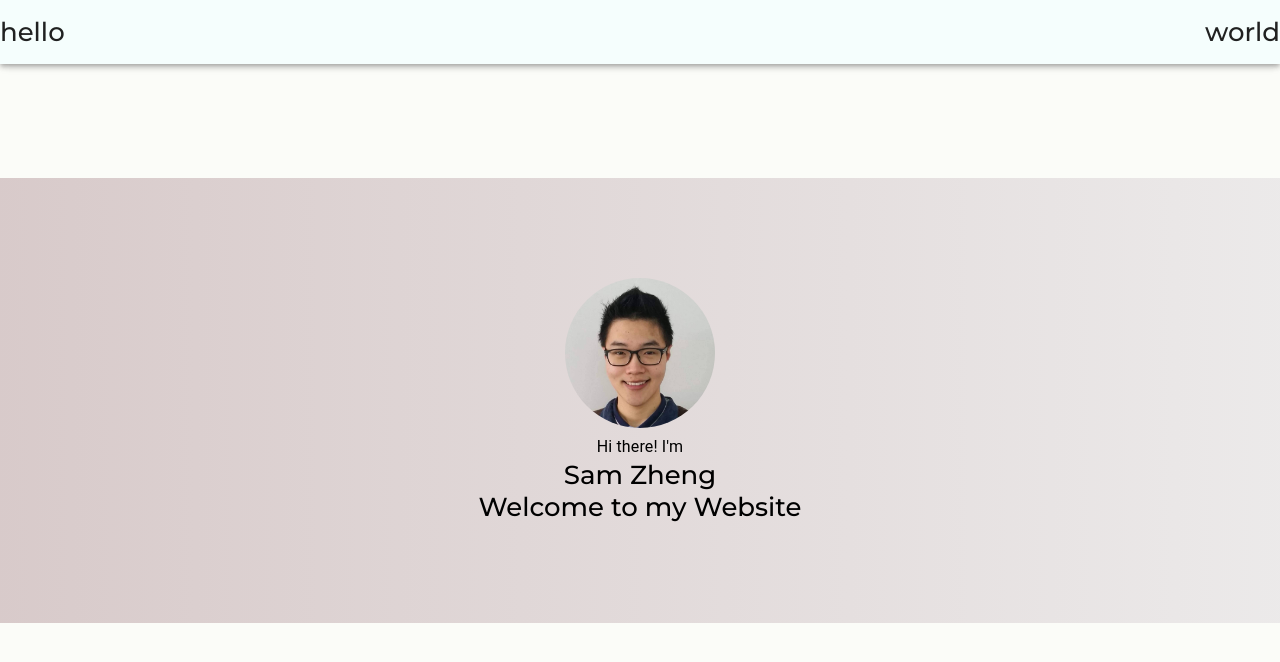
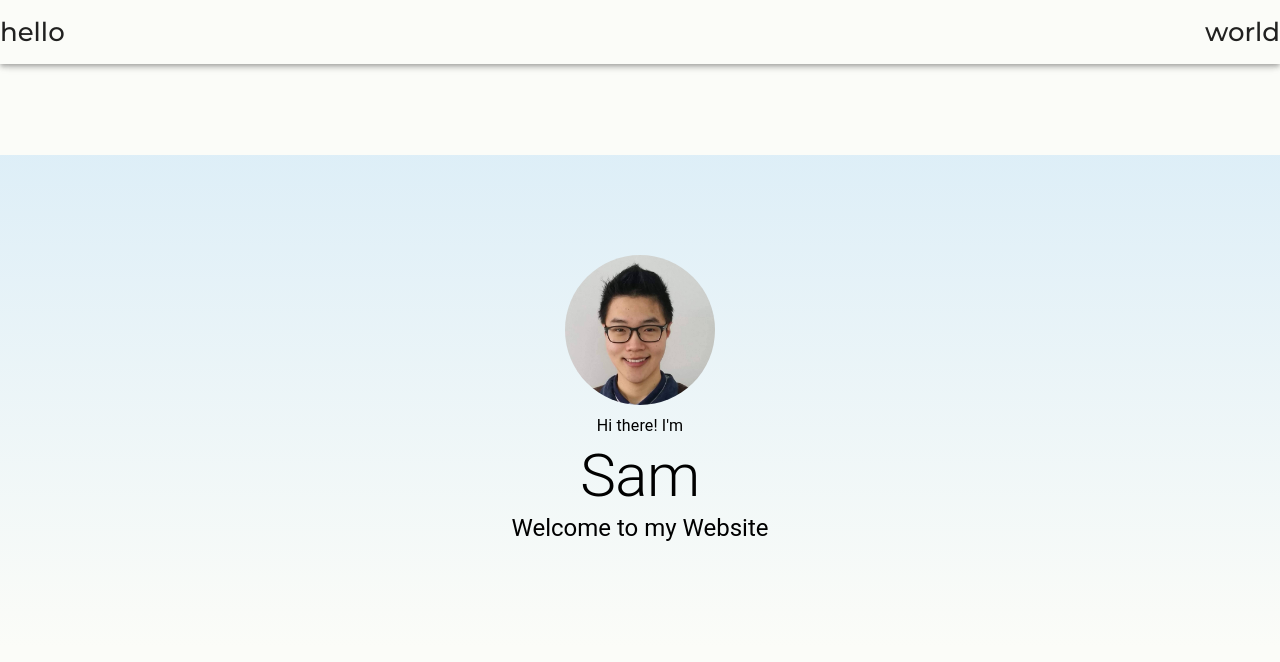
Before and after one commit to SamuelZheng11/Sams_Website, a React (Create React App) app: page / in a window 1280 px wide. Shown: the top 662 px of the page. Built offline with nearby package versions, Linux system fonts and the light colour scheme.

Commit message:
redo variables and typography

```diff
--- a/src/App.css
+++ b/src/App.scss
@@ -1,6 +1,8 @@
+@import './variables.scss';
+
 .App {
   min-height: 100vh;
-  background-color: #FBFCF8;
+  background-color: $background-white;
 
   display: flex;
   flex-direction: column;
--- a/src/index.tsx
+++ b/src/index.tsx
@@ -1,6 +1,8 @@
 import React from 'react';
 import ReactDOM from 'react-dom';
-import './index.css';
+import './index.scss';
+import './variables.scss'
+import './material-overrides.scss';
 import App from './App';
 import reportWebVitals from './reportWebVitals';
 
--- /dev/null
+++ b/src/material-overrides.scss
@@ -0,0 +1,9 @@
+@import './variables.scss';
+
+.css-ahj2mt-MuiTypography-root {
+    font-family: inherit !important;
+}
+
+.css-1ogdjvx-MuiPaper-root-MuiAppBar-root {
+    background-color: $background-white !important;
+}
--- a/src/shell/component/ShellHeaderComponent.scss
+++ b/src/shell/component/ShellHeaderComponent.scss
@@ -1,4 +1,9 @@
+@import 'src/variables.scss';
+
+/**
+ * App header background color is being overriden in the material overrides master file
+ */
+
 .shell-header{
     height: 64px;
-    background-color: #F5FEFD !important;
 }
--- /dev/null
+++ b/src/variables.scss
@@ -0,0 +1,4 @@
+$faint-text-opacity: 0.75;
+
+$background-white: #FBFCF8;
+$background-blue: #C0E1F7;
--- a/src/website/home/intro/IntroComponent.scss
+++ b/src/website/home/intro/IntroComponent.scss
@@ -1,9 +1,9 @@
 .intro {
-    background: hsla(0, 5%, 92%, 1);
-    background: linear-gradient(180deg, hsla(0, 5%, 92%, 1) 0%, hsla(0, 15%, 82%, 1) 100%);
-    background: -moz-linear-gradient(180deg, hsla(0, 5%, 92%, 1) 0%, hsla(0, 15%, 82%, 1) 100%);
-    background: -webkit-linear-gradient(180deg, hsla(0, 5%, 92%, 1) 0%, hsla(0, 15%, 82%, 1) 100%);
-    filter: progid:DXImageTransform.Microsoft.gradient( startColorstr="#EBE9E9", endColorstr="#D8CACA", GradientType=1 );
+    background: hsla(75, 40%, 98%, 1);
+    background: linear-gradient(90deg, hsla(75, 40%, 98%, 1) 0%, hsla(204, 77%, 86%, 0.5) 100%);
+    background: -moz-linear-gradient(90deg, hsla(75, 40%, 98%, 1) 0%, hsla(204, 77%, 86%, 0.5) 100%);
+    background: -webkit-linear-gradient(90deg, hsla(75, 40%, 98%, 1) 0%, hsla(204, 77%, 86%, 0.5) 100%);
+    filter: progid:DXImageTransform.Microsoft.gradient( startColorstr="var($background-white)", endColorstr="var($background-blue)", GradientType=1 );
 
     background-size: 100% 100%;
     padding: 100px 0 100px 0;
--- a/src/website/home/intro/IntroComponent.tsx
+++ b/src/website/home/intro/IntroComponent.tsx
@@ -1,14 +1,14 @@
 import { Typography } from "@mui/material";
-import TextComponent from "../../../core/text/TextComponent";
 import './IntroComponent.scss'
+import { introMessage, name, welcomeMessage } from "./IntroConstants";
 
 function IntroComponent() {
     return(
         <div className='intro'>
             <img src="MyFace.jpg" className="profile-image"></img>
-            <Typography>Hi there! I'm</Typography>
-            <TextComponent>Sam Zheng</TextComponent>
-            <TextComponent>Welcome to my Website</TextComponent>
+            <Typography variant="subtitle1" className='intro-message'>{introMessage}</Typography>
+            <Typography variant="h2">{name}</Typography>
+            <Typography variant="h5">{welcomeMessage}</Typography>
         </div>
     )
 }
--- /dev/null
+++ b/src/website/home/intro/IntroConstants.tsx
@@ -0,0 +1,3 @@
+export const introMessage = `Hi there! I'm`;
+export const name = 'Sam';
+export const welcomeMessage = 'Welcome to my Website';
```
Also changed, not shown: src/App.tsx (+1 -7 lines), src/index.scss (line endings or trailing spaces), src/logo.svg (deleted).
